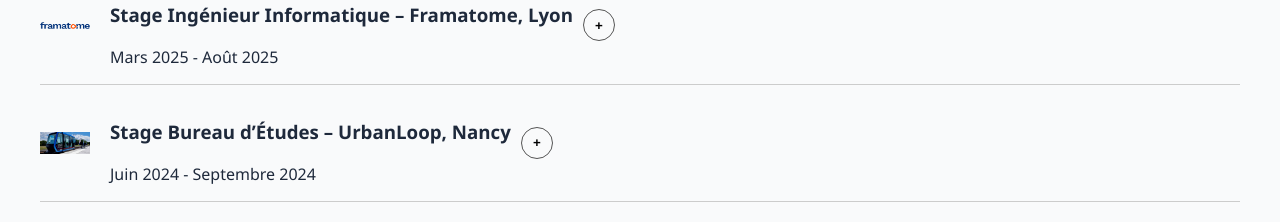
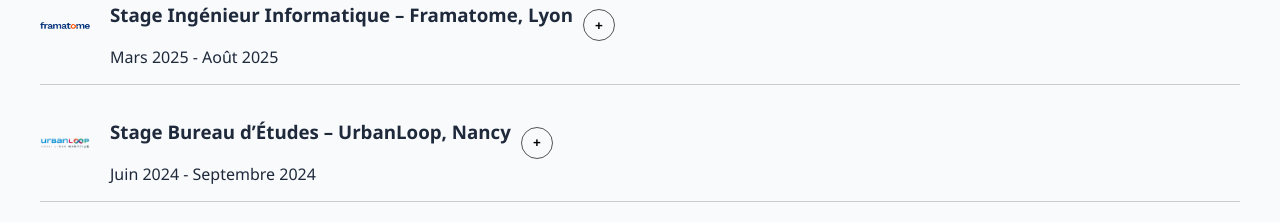
Before and after one commit to OmarGue/omar-guennouni.github.io, a plain HTML site: page index.html in a window 1280 px wide. Shown: the part 1260-1482 px from the top of the page. Drawn offline with nearby package versions, Linux system fonts and the light colour scheme.

Commit message:
Urbanloop Logo updated

```diff
--- a/index.html
+++ b/index.html
@@ -144,7 +144,7 @@ Passionné par l’<strong>IoT</strong>, la <strong>programmation parallèle</st
   <!-- Stage UrbanLoop -->
   <div class="experience-item">
     <div class="experience-header">
-      <img src="img/urbanloop.png" alt="UrbanLoop Logo" class="experience-logo">
+      <img src="img/urbanloop_logo.png" alt="UrbanLoop Logo" class="experience-logo">
       <div class="experience-title">
         <h3>Stage Bureau d’Études – UrbanLoop, Nancy</h3>
         <span class="date">Juin 2024 - Septembre 2024</span>
```
